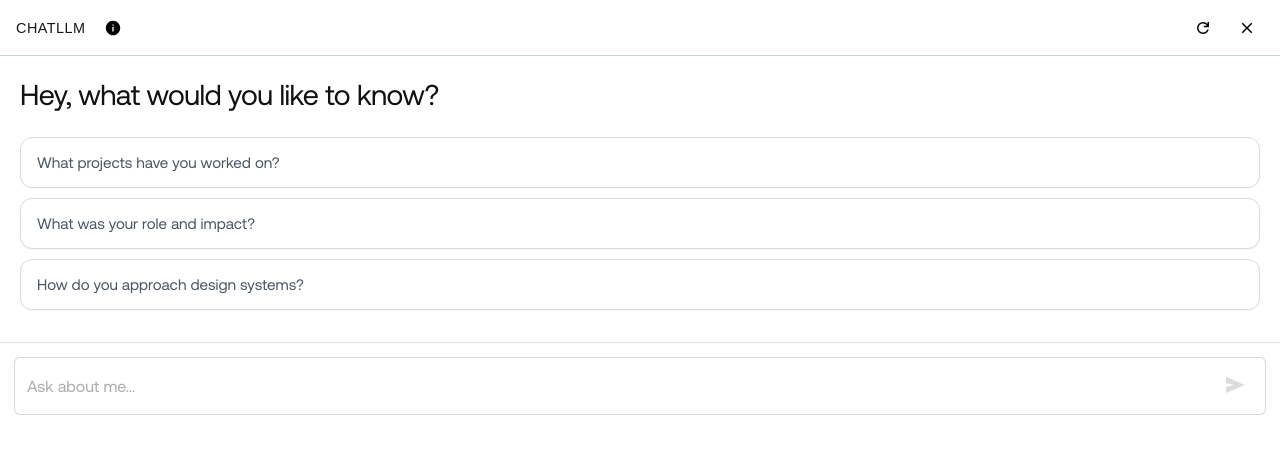
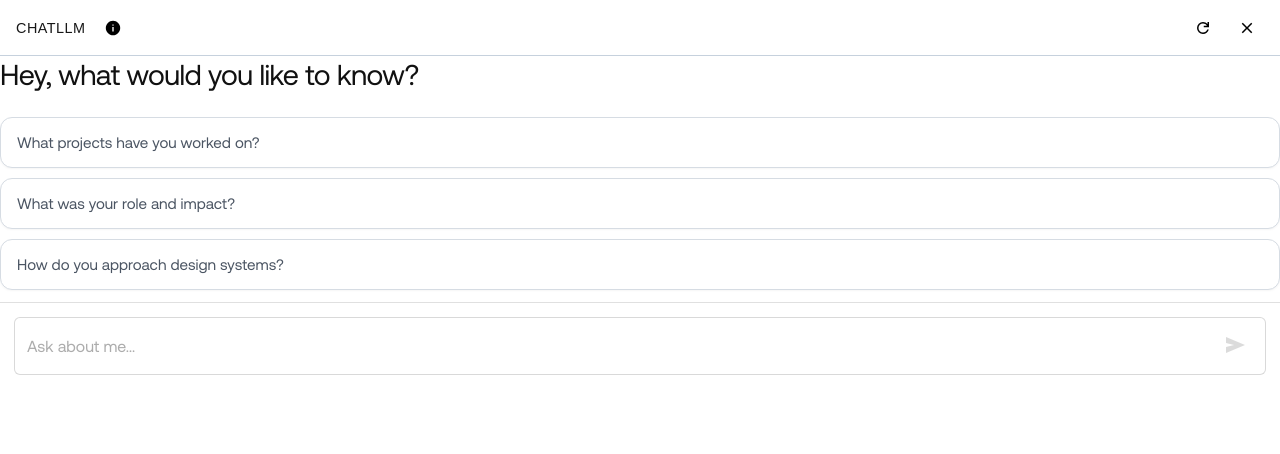
Before and after one commit to santilobos/portfolio-assistant-api2, a Next.js app: page /widget in a window 1280 px wide. Shown: the top 454 px of the page. Built offline with nearby package versions, Linux system fonts and the light colour scheme; a web font is replaced by a local one.

Commit message:
añadimos ajustes css finales

```diff
--- a/app/widget/page.module.css
+++ b/app/widget/page.module.css
@@ -16,13 +16,11 @@
 .messages {
   flex: 1;
   overflow-y: auto;
-  padding: 20px;
   display: flex;
   flex-direction: column;
-  gap: 20px;
-  scroll-behavior: smooth;
+  /* Esto ayuda a que el scroll sea suave en móviles */
+  -webkit-overflow-scrolling: touch;
 }
-
 
 
 /* --- Filas y Burbujas --- */
--- a/app/widget/page.tsx
+++ b/app/widget/page.tsx
@@ -253,6 +253,7 @@ React.useEffect(() => {
               initial="hidden"
               animate="visible"
               exit={{ opacity: 0, y: -10 }}
+              style={{ width: "100%" }} // Asegura que ocupe el ancho
             >
               <motion.div variants={itemVariants} className={styles.chatTitle}>
                 Hey, what would you like to know?
@@ -266,7 +267,13 @@ React.useEffect(() => {
               </div>
             </motion.div>
           ) : (
-            <div style={{ width: "100%", display: "flex", flexDirection: "column", gap: "20px" }}>
+            /* CAMBIO CLAVE: Usamos motion.div aquí para que AnimatePresence funcione correctamente
+               y quitamos gap: 20px si está causando desplazamientos raros arriba */
+            <motion.div
+              initial={{ opacity: 0 }}
+              animate={{ opacity: 1 }}
+              style={{ width: "100%", display: "flex", flexDirection: "column", gap: "20px" }}
+            >
               {messages.map((m, i) => {
                 const isLastAssistant = m.role === "assistant" && i === messages.length - 1
 
@@ -278,11 +285,11 @@ React.useEffect(() => {
                   )
                 }
 
-                // Mostrar "thinking" solo si es el último mensaje, está vacío y el fetch está en curso
                 if (m.content === "" && loading && isLastAssistant) {
                   return (
                     <div key={i} className={styles.assistantRow}>
-                      <div className={styles.thinking}>thinking…</div>
+                      {/* Corregimos el alto del thinking para móviles */}
+                      <div className={styles.thinking} style={{ minHeight: '24px' }}>thinking…</div>
                     </div>
                   )
                 }
@@ -315,13 +322,27 @@ React.useEffect(() => {
                   </div>
                 )
               })}
-            </div>
+            </motion.div>
           )}
         </AnimatePresence>
       </div>
 
-      <div style={{ padding: 14, borderTop: "1px solid rgba(0,0,0,0.12)" }}>
-        <div style={{ display: "flex", gap: 10, alignItems: "center", background: "#fff", border: "1px solid rgba(0,0,0,0.15)", borderRadius: 6, padding: "10px 12px" }}>
+      {/* ÁREA DE INPUT: Añadimos padding inferior para el área segura de móviles */}
+      <div style={{
+        padding: "14px 14px 24px 14px",
+        paddingBottom: "calc(env(safe-area-inset-bottom) + 14px)",
+        borderTop: "1px solid rgba(0,0,0,0.12)",
+        background: "#fff"
+      }}>
+        <div style={{
+          display: "flex",
+          gap: 10,
+          alignItems: "center",
+          background: "#fff",
+          border: "1px solid rgba(0,0,0,0.15)",
+          borderRadius: 6,
+          padding: "10px 12px"
+        }}>
           <input
             value={input}
             onChange={e => setInput(e.target.value)}
@@ -331,7 +352,7 @@ React.useEffect(() => {
               flex: 1,
               border: "none",
               outline: "none",
-    fontSize: "16px", // <--- Obligatorio 16px para evitar el zoom en iPhone
+              fontSize: "16px",
               padding: "8px 0"
             }}
           />
```
Lines whose indentation alone changed are shown as unchanged.
